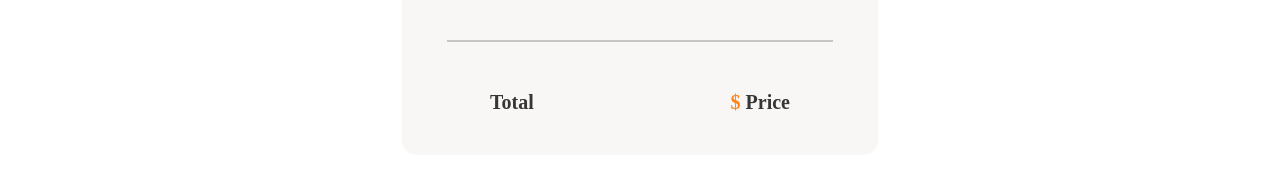
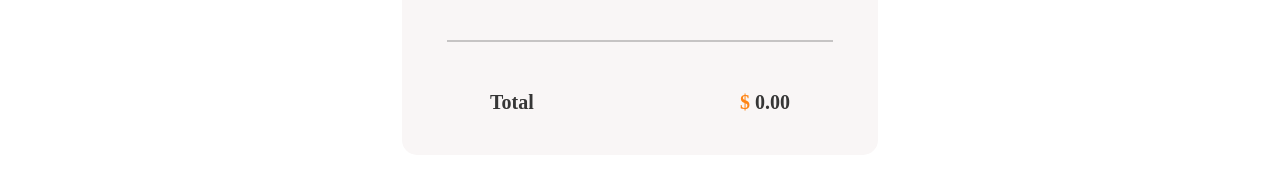
Before and after one commit to iskren97/Brunchy-Delivery-App, a React (Create React App) app: page / in a window 1280 px wide. Both pictures are taken after a click on the button 476 px from the left and 1094 px from the top of the page. Shown: the part 1127-1312 px from the top of the page. Built offline with nearby package versions, Linux system fonts and the light colour scheme; the HTML template or start-up script is replaced by a standard one.

Commit message:
feat: pass total amount as props to present in order review

```diff
--- a/src/components/Order/Order.jsx
+++ b/src/components/Order/Order.jsx
@@ -15,7 +15,9 @@ const Order = ({ totalAmount, showReview, setShowReview }) => {
 
   return (
     <>
-      {showReview && <OrderReview setOpen={setShowReview} />}
+      {showReview && (
+        <OrderReview setOpen={setShowReview} totalAmount={totalAmount} />
+      )}
 
       <div className={OrderCSS.orderContainer}>
         <button
--- a/src/components/OrderReview/OrderReview.jsx
+++ b/src/components/OrderReview/OrderReview.jsx
@@ -2,7 +2,7 @@ import React from 'react';
 import OrderReviewCSS from './OrderReview.module.css';
 import ItemCSS from '../Item/Item.module.css';
 
-const OrderReview = () => {
+const OrderReview = ({ totalAmount }) => {
   return (
     <div className={OrderReviewCSS.container}>
       <div className={OrderReviewCSS.innerContainer}>
@@ -21,7 +21,7 @@ const OrderReview = () => {
 
         <p>
           <span className={ItemCSS.dollarSign}>$ </span>
-          Price
+          {totalAmount}
         </p>
       </div>
     </div>
--- a/src/context/basketContext.js
+++ b/src/context/basketContext.js
@@ -13,7 +13,7 @@ export const BasketProvider = ({ children }) => {
     setBasketAmount((currAmount) => (currAmount += Number(price)));
   };
 
-  const getBasketTotalAmount = () => basketAmount;
+  const getBasketTotalAmount = () => basketAmount.toFixed(2);
 
   return (
     <BasketContext.Provider
```
